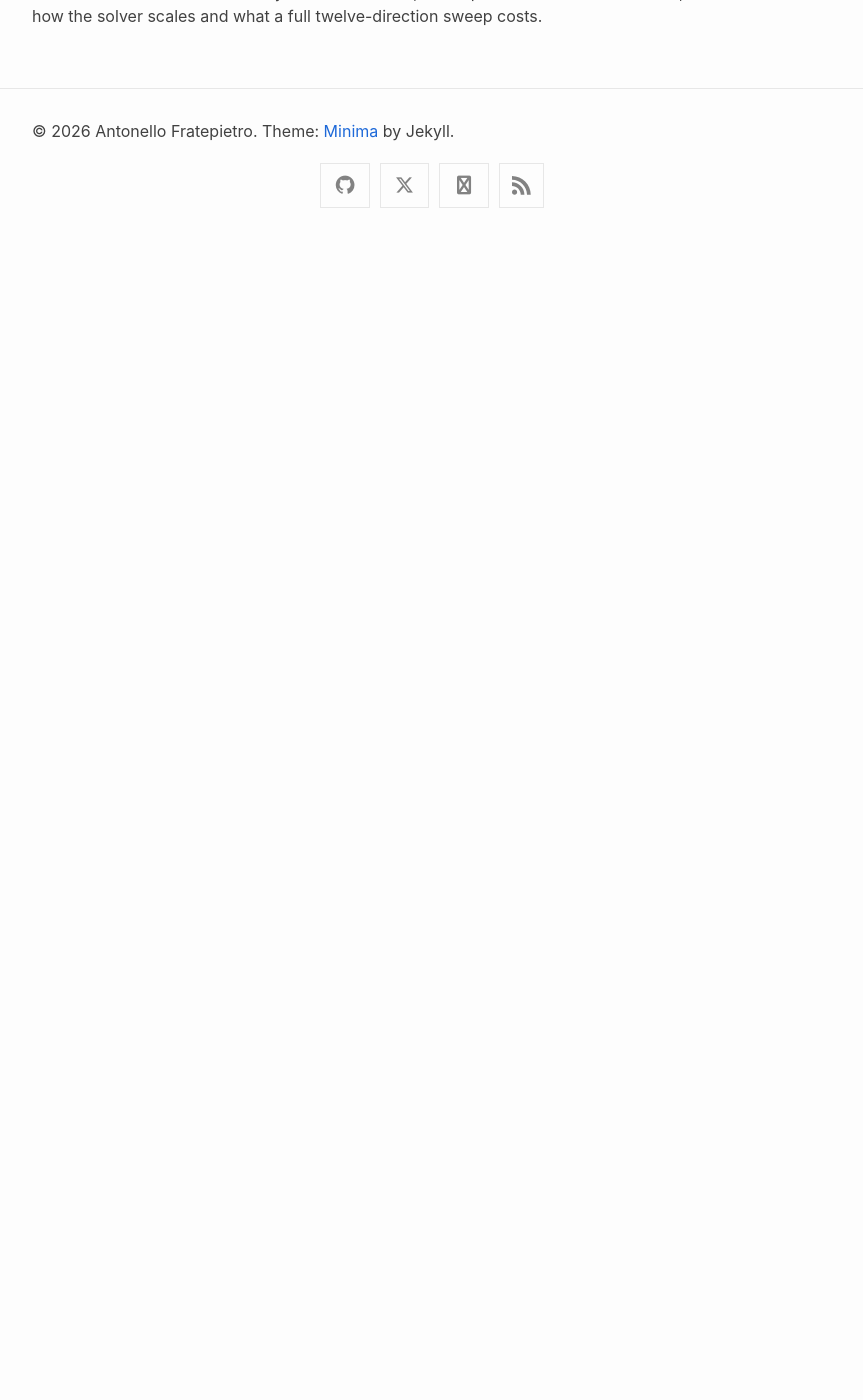
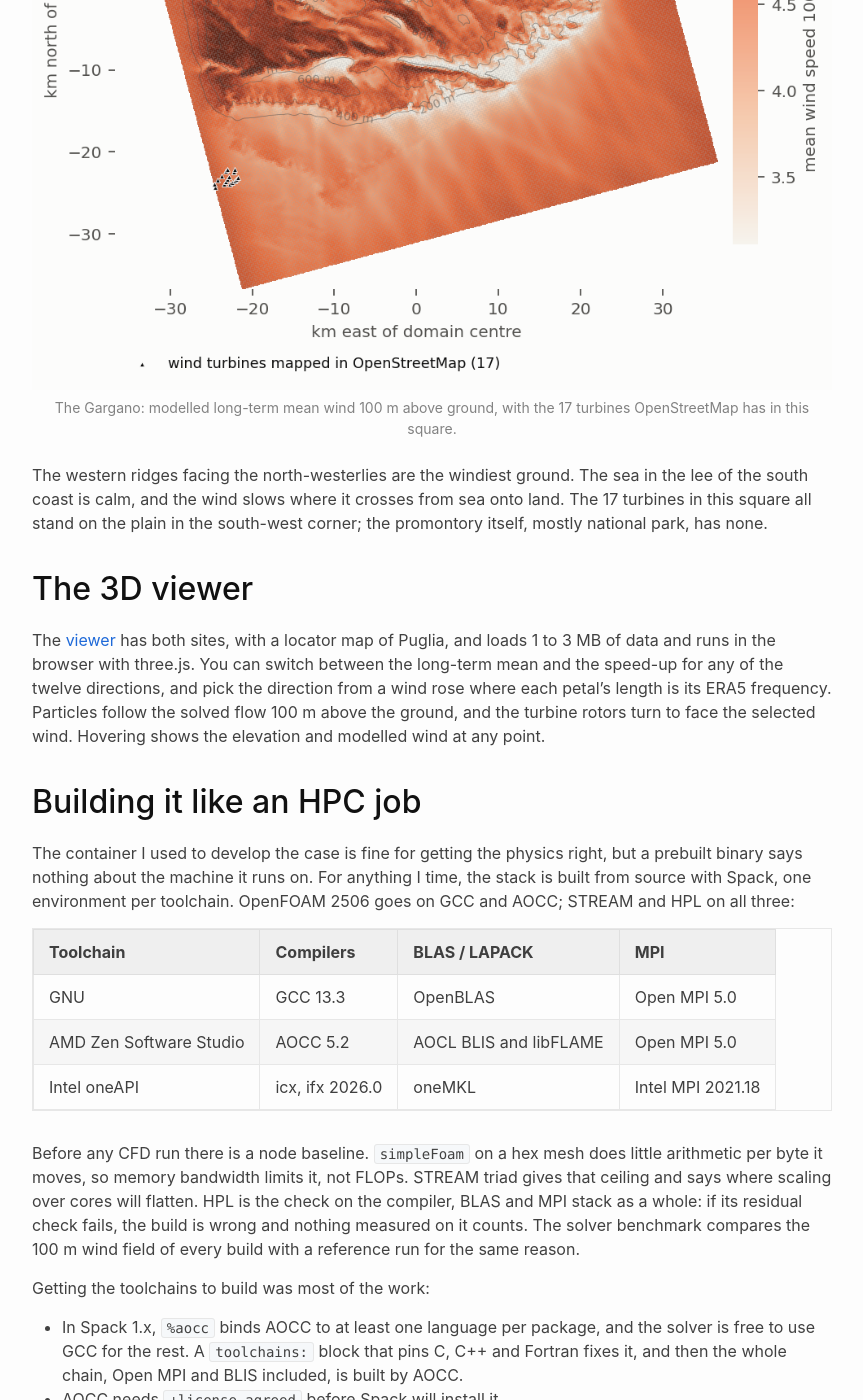
Before and after one commit to antonellof/antonellof.github.io, a Jekyll site: the page built from _posts/2026-11-20-wind-over-the-monti-dauni-openfoam.md, in a window 1280 px wide and 1400 px high, scrolled down 4328 px. Shown: the whole window, without its empty margins (208-1071 px from the left). Built offline with Jekyll 4.4.1, drawn with Linux system fonts in a browser that asks for light colours; nearby versions of some CDN libraries; before the commit the page ends 4571 px from its top, so only the background shows below that; some of the changed text lies outside the part shown.

Commit message:
Wind post: Gargano and the HPC build; About: HPC

```diff
--- a/_posts/2026-11-20-wind-over-the-monti-dauni-openfoam.md
+++ b/_posts/2026-11-20-wind-over-the-monti-dauni-openfoam.md
@@ -1,11 +1,11 @@
 ---
 layout: post
-title: "Can a CFD model find the wind farms? Wind over the Monti Dauni with OpenFOAM"
+title: "Can a CFD model find the wind farms? Wind over the Monti Dauni and the Gargano with OpenFOAM"
 date: 2026-11-20
 categories: [Projects]
-tags: [OpenFOAM, CFD, Wind Energy, Puglia, ERA5, Copernicus, OpenStreetMap, three.js, HPC]
+tags: [HPC, OpenFOAM, CFD, Spack, AOCC, AOCL, oneAPI, MKL, GCC, MPI, STREAM, HPL, AMD EPYC, Wind Energy, Puglia, ERA5]
 image: /assets/images/posts/puglia-wind-mean.png
-description: "A terrain-following OpenFOAM model of the Monti Dauni in Puglia, driven by ten years of ERA5 wind, compared with the 504 wind turbines mapped in OpenStreetMap. Includes a 3D viewer."
+description: "A terrain-following OpenFOAM model of the Monti Dauni in Puglia, driven by ten years of ERA5 wind and compared with the 504 wind turbines in OpenStreetMap, with OpenFOAM, STREAM and HPL built from source for GCC, AMD AOCC/AOCL and Intel oneAPI/MKL."
 excerpt: "The ridges of the Monti Dauni, in northern Puglia, are lined with wind turbines. I built an OpenFOAM model of the terrain from public data only, gave it ten years of ERA5 wind, and checked where it puts the strongest wind against where the turbines actually stand."
 ---
 
@@ -54,9 +54,42 @@ Away from the flat strip at the domain edges there are 264 turbines. At their po
 
 Now the caveat. Developers build on high ground, and high ground is windy. The median turbine is also at percentile 93 of elevation, so height alone explains most of that result. The more useful test compares each turbine only with ground of the same elevation, within 25 m. There the median turbine is still at percentile 80 of modelled wind. The model is picking out exposed crests over sheltered ground at the same height, which is the part a simple elevation map can't do.
 
+## The Gargano
+
+The Gargano, the promontory just north, needed one change: sea and land have very different roughness, 0.0002 m against 0.1 m, so the ground roughness now follows the ISTAT coastline face by face. The domain is a 60 km square at 250 m, about 2.3 million cells, and all twelve directions converged.
+
+<figure>
+  <img src="{{ '/assets/images/posts/puglia-wind-gargano.png' | absolute_url }}" alt="Map of modelled long-term mean wind 100 m above ground over the Gargano promontory and the surrounding sea. The western ridges are darkest, above 6 m/s; inland valleys and a wedge of sea south of the promontory are pale, around 3.5 m/s. A cluster of 17 turbines sits on the plain in the south-west corner.">
+  <figcaption>The Gargano: modelled long-term mean wind 100 m above ground, with the 17 turbines OpenStreetMap has in this square.</figcaption>
+</figure>
+
+The western ridges facing the north-westerlies are the windiest ground. The sea in the lee of the south coast is calm, and the wind slows where it crosses from sea onto land. The 17 turbines in this square all stand on the plain in the south-west corner; the promontory itself, mostly national park, has none.
+
 ## The 3D viewer
 
-The [viewer](https://www.fratepietro.com/puglia-wind/) loads about 1 MB of data and runs in the browser with three.js. You can switch between the long-term mean and the speed-up for any of the twelve directions, and pick the direction from a wind rose where each petal's length is its ERA5 frequency. Particles follow the solved flow 100 m above the ground, and the turbine rotors turn to face the selected wind. Hovering shows the elevation and modelled wind at any point.
+The [viewer](https://www.fratepietro.com/puglia-wind/) has both sites, with a locator map of Puglia, and loads 1 to 3 MB of data and runs in the browser with three.js. You can switch between the long-term mean and the speed-up for any of the twelve directions, and pick the direction from a wind rose where each petal's length is its ERA5 frequency. Particles follow the solved flow 100 m above the ground, and the turbine rotors turn to face the selected wind. Hovering shows the elevation and modelled wind at any point.
+
+## Building it like an HPC job
+
+The container I used to develop the case is fine for getting the physics right, but a prebuilt binary says nothing about the machine it runs on. For anything I time, the stack is built from source with Spack, one environment per toolchain. OpenFOAM 2506 goes on GCC and AOCC; STREAM and HPL on all three:
+
+| Toolchain | Compilers | BLAS / LAPACK | MPI |
+|---|---|---|---|
+| GNU | GCC 13.3 | OpenBLAS | Open MPI 5.0 |
+| AMD Zen Software Studio | AOCC 5.2 | AOCL BLIS and libFLAME | Open MPI 5.0 |
+| Intel oneAPI | icx, ifx 2026.0 | oneMKL | Intel MPI 2021.18 |
+
+Before any CFD run there is a node baseline. `simpleFoam` on a hex mesh does little arithmetic per byte it moves, so memory bandwidth limits it, not FLOPs. STREAM triad gives that ceiling and says where scaling over cores will flatten. HPL is the check on the compiler, BLAS and MPI stack as a whole: if its residual check fails, the build is wrong and nothing measured on it counts. The solver benchmark compares the 100 m wind field of every build with a reference run for the same reason.
+
+Getting the toolchains to build was most of the work:
+
+- In Spack 1.x, `%aocc` binds AOCC to at least one language per package, and the solver is free to use GCC for the rest. A `toolchains:` block that pins C, C++ and Fortran fixes it, and then the whole chain, Open MPI and BLIS included, is built by AOCC.
+- AOCC needs `+license-agreed` before Spack will install it.
+- OpenFOAM pulls in ADIOS2, whose default XRootD backend fails at CMake time: its HTTP plugin needs curl, which the XRootD package doesn't declare. OpenFOAM needs neither XRootD nor ADIOS2's Catalyst plugin, so both are off.
+- The first OpenFOAM install reported success after five minutes and contained no solvers. Spack 1.x passes builds a make jobserver over a named pipe, which GNU make only understands from version 4.4; the container had 4.3, so every `wmake` call stopped at once. OpenFOAM's `Allwmake` then prints "ignoring possible compilation errors" and exits 0. The install script now builds a newer make first and checks that `simpleFoam` exists before it calls a build done.
+- HPL passes its residual check with GCC and OpenBLAS and with AOCC and BLIS. With oneAPI and MKL it fails, also with MKL forced onto its SSE4.2 code path. That was x86 under emulation on a laptop, so it goes on the list to recheck on real hardware rather than into a conclusion.
+
+The timed comparison comes next, on an AMD EPYC node: STREAM and HPL per toolchain, OpenFOAM with GCC against AOCC and `-march=znver4` against generic x86-64-v3, and strong scaling from one rank to a full socket with scotch against hierarchical domain decomposition.
 
 ## What it doesn't do
 
@@ -66,4 +99,4 @@ The [viewer](https://www.fratepietro.com/puglia-wind/) loads about 1 MB of data
 - OpenStreetMap coverage is volunteered and probably incomplete.
 - It hasn't been checked against a measured wind series yet.
 
-Next is the 50 m mesh on a many-core EPYC node, with OpenFOAM built from source, so I can measure how the solver scales and what a full twelve-direction sweep costs.
+Next is the 50 m mesh on that EPYC node, which also tells me what a full twelve-direction sweep costs.
```
Also changed, not shown: about.md (+5 -2 lines), index.md (+1 -1 lines), assets/images/posts/puglia-wind-gargano.png (added).
